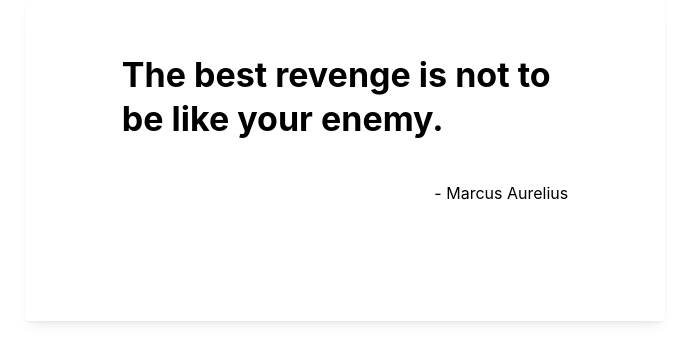
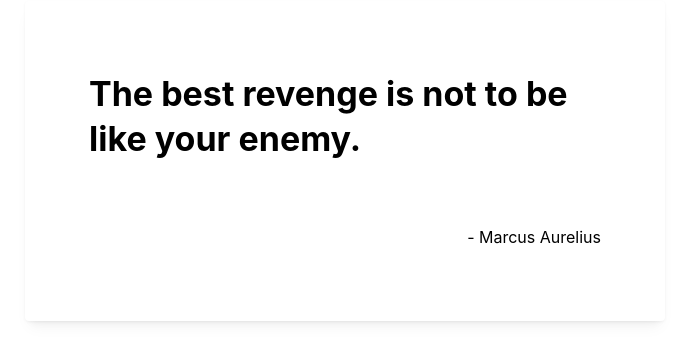
Before and after one commit to henrylin03/stoic-quotes, a Next.js app: page / in a window 1280 px wide. Shown: the part 239-602 px from the top of the page, without its empty margins (295-984 px from the left). Built offline with nearby package versions, Linux system fonts and the light colour scheme.

Commit message:
use mantine's flex component to put quote and author towards the center of the quotebox

```diff
--- a/components/QuoteBox.jsx
+++ b/components/QuoteBox.jsx
@@ -1,5 +1,5 @@
 import { useState, useEffect } from "react";
-import { Container, Center, Flex, Title, Text, Paper } from "@mantine/core";
+import { Flex, Center, Title, Text, Paper } from "@mantine/core";
 
 export default function QuoteBox() {
   const [quote, setQuote] = useState({});
@@ -19,14 +19,14 @@ export default function QuoteBox() {
   return (
     <Center h="100vh">
       <Paper shadow="sm" p="xl" m="xl" w="50vw" h="40vh">
-        <Container w="90%">
-          <Title order={1} p="lg">
+        <Flex direction="column" justify="center" h="100%">
+          <Title order={1} px="xl" mb="xl">
             {quote.text}
           </Title>
-          <Text ta="right" p="lg">
+          <Text ta="right" px="xl" mt="xl">
             - {quote.author}
           </Text>
-        </Container>
+        </Flex>
       </Paper>
     </Center>
   );
```
